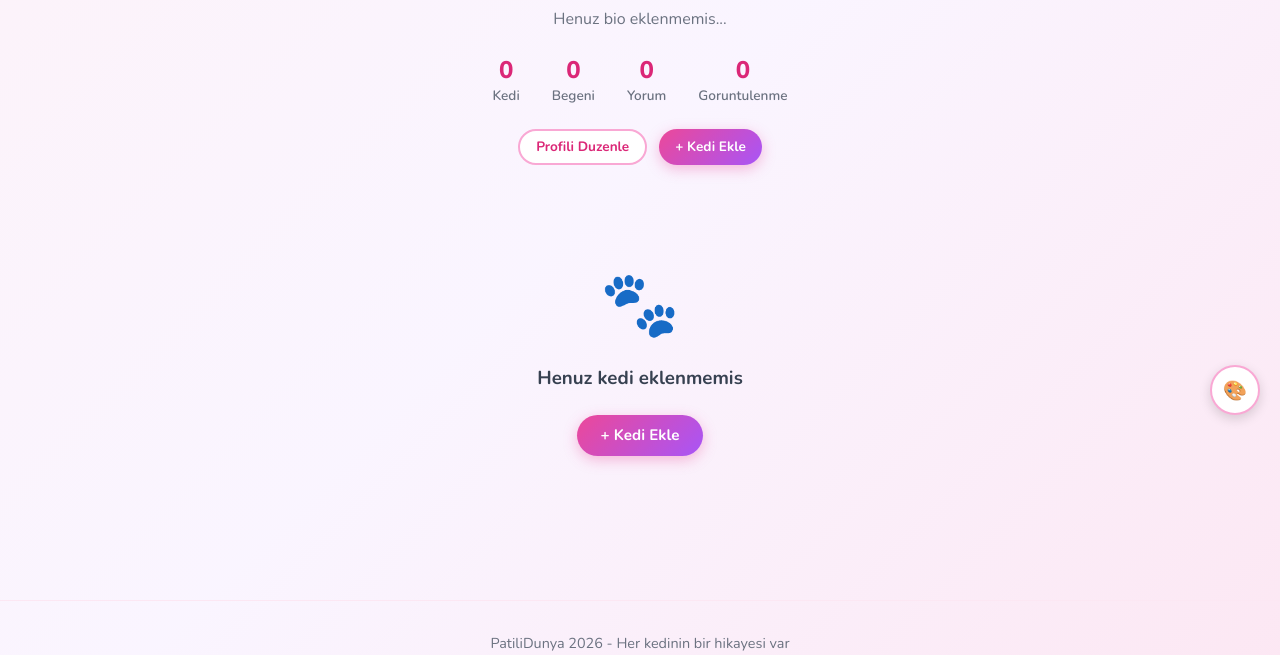
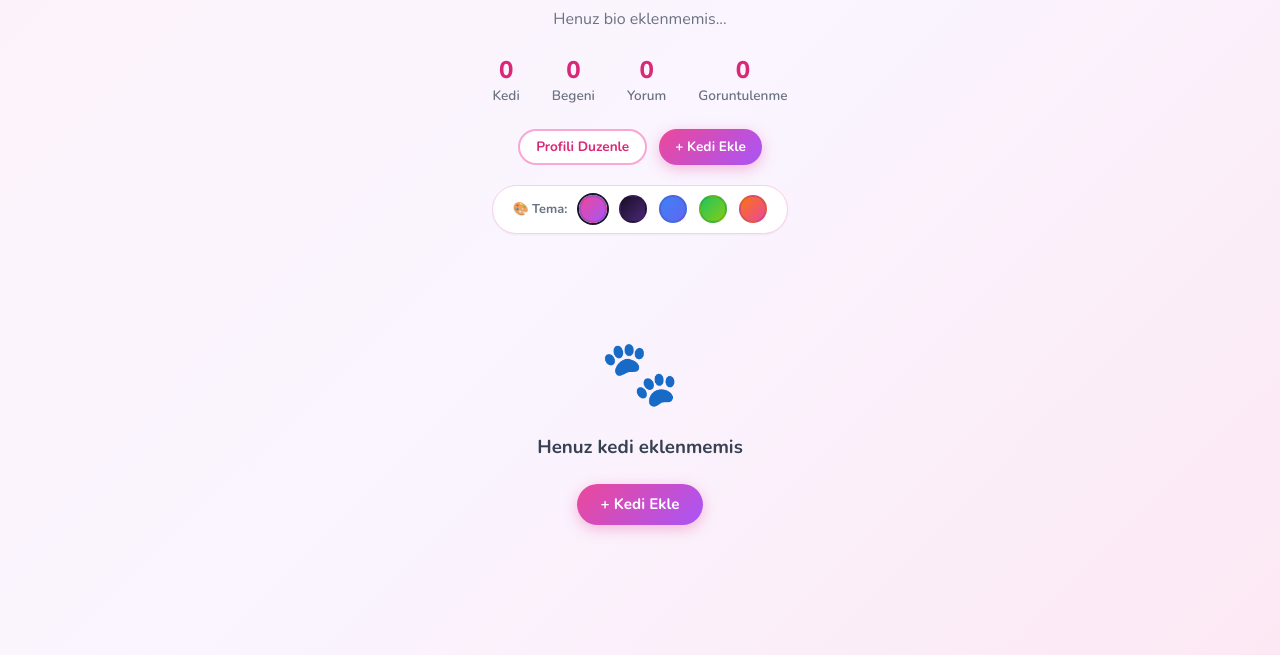
Before and after one commit to lumbe911/patilidunya, a Flask app: a page that uses templates/base.html in a window 1280 px wide. Shown: the part 365-1020 px from the top of the page. Run offline with Flask 3, Linux system fonts and the light colour scheme; the visitor is signed in with stand-in values (Sample User, id 1); data comes from the database, SQL or seed files in the repository; data that the repository does not hold is empty.

Commit message:
Tema secici profile tasindi, floating buton kaldirildi

```diff
--- a/templates/base.html
+++ b/templates/base.html
@@ -58,33 +58,7 @@
     </footer>
 
     {% if current_user.is_authenticated %}
-    <div id="themePicker" style="position:fixed; bottom:20px; right:20px; z-index:100;">
-        <button id="themeToggle" onclick="toggleThemeBox()" style="width:50px; height:50px; border-radius:50%; border:2px solid var(--pink-300); background:white; cursor:pointer; font-size:1.2rem; display:flex; align-items:center; justify-content:center; box-shadow: 0 4px 12px rgba(0,0,0,0.15); transition: all 0.3s;">
-            🎨
-        </button>
-        <div id="themeBox" style="display:none; position:absolute; bottom:60px; right:0; background:white; border-radius:12px; padding:12px; box-shadow: 0 8px 30px rgba(0,0,0,0.2); border:1px solid var(--pink-200); min-width:120px;">
-            <div style="font-size:0.75rem; font-weight:700; color:var(--gray-500); margin-bottom:8px; text-align:center;">Tema Sec</div>
-            <div style="display:flex; gap:6px; justify-content:center; flex-wrap:wrap;">
-                <button class="theme-btn active" data-theme="pembe" onclick="setTheme('pembe')" title="Pembe" style="width:30px; height:30px; border-radius:50%; border:2px solid rgba(0,0,0,0.1); cursor:pointer; background: linear-gradient(135deg, #ec4899, #a855f7);"></button>
-                <button class="theme-btn" data-theme="dark" onclick="setTheme('dark')" title="Karanlik" style="width:30px; height:30px; border-radius:50%; border:2px solid rgba(0,0,0,0.1); cursor:pointer; background: linear-gradient(135deg, #1a1025, #4a2878);"></button>
-                <button class="theme-btn" data-theme="mavi" onclick="setTheme('mavi')" title="Mavi" style="width:30px; height:30px; border-radius:50%; border:2px solid rgba(0,0,0,0.1); cursor:pointer; background: linear-gradient(135deg, #3b82f6, #6366f1);"></button>
-                <button class="theme-btn" data-theme="yesil" onclick="setTheme('yesil')" title="Yesil" style="width:30px; height:30px; border-radius:50%; border:2px solid rgba(0,0,0,0.1); cursor:pointer; background: linear-gradient(135deg, #22c55e, #84cc16);"></button>
-                <button class="theme-btn" data-theme="turuncu" onclick="setTheme('turuncu')" title="Turuncu" style="width:30px; height:30px; border-radius:50%; border:2px solid rgba(0,0,0,0.1); cursor:pointer; background: linear-gradient(135deg, #f97316, #ec4899);"></button>
-            </div>
-        </div>
-    </div>
     <script>
-    function toggleThemeBox() {
-        var box = document.getElementById('themeBox');
-        box.style.display = box.style.display === 'none' ? 'block' : 'none';
-    }
-    document.addEventListener('click', function(e) {
-        var picker = document.getElementById('themePicker');
-        if (!picker.contains(e.target)) {
-            document.getElementById('themeBox').style.display = 'none';
-        }
-    });
-
     function setTheme(name) {
         document.documentElement.setAttribute('data-theme', name);
         localStorage.setItem('pd-theme', name);
@@ -92,12 +66,6 @@
             b.classList.toggle('active', b.getAttribute('data-theme') === name);
         });
     }
-    (function() {
-        var current = document.documentElement.getAttribute('data-theme') || 'pembe';
-        document.querySelectorAll('.theme-btn').forEach(function(b) {
-            b.classList.toggle('active', b.getAttribute('data-theme') === current);
-        });
-    })();
 
     function checkNotifs() {
         fetch('/api/notifications/unread').then(function(r){return r.json()}).then(function(d){
--- a/templates/user_profile.html
+++ b/templates/user_profile.html
@@ -35,6 +35,14 @@
             {% if unread > 0 %}
             <a href="{{ url_for('notifications') }}" class="btn btn-sm" style="background:#ef4444; color:white; position:relative;">Bildirimler <span style="background:white; color:#ef4444; border-radius:50%; padding:0 6px; font-size:0.7rem; font-weight:800; margin-left:4px;">{{ unread }}</span></a>
             {% endif %}
+        </div>
+        <div style="margin-top:1.25rem; display:inline-flex; align-items:center; gap:0.75rem; background:white; border-radius:var(--radius-full); padding:0.6rem 1.2rem; border:1px solid var(--pink-200); box-shadow:var(--shadow-sm);">
+            <span style="font-size:0.8rem; font-weight:700; color:var(--gray-500);">🎨 Tema:</span>
+            <button class="theme-btn active" data-theme="pembe" onclick="setTheme('pembe')" title="Pembe" style="width:28px; height:28px; border-radius:50%; border:2px solid rgba(0,0,0,0.1); cursor:pointer; background:linear-gradient(135deg, #ec4899, #a855f7); transition:transform 0.2s;"></button>
+            <button class="theme-btn" data-theme="dark" onclick="setTheme('dark')" title="Karanlik" style="width:28px; height:28px; border-radius:50%; border:2px solid rgba(0,0,0,0.1); cursor:pointer; background:linear-gradient(135deg, #1a1025, #4a2878); transition:transform 0.2s;"></button>
+            <button class="theme-btn" data-theme="mavi" onclick="setTheme('mavi')" title="Mavi" style="width:28px; height:28px; border-radius:50%; border:2px solid rgba(0,0,0,0.1); cursor:pointer; background:linear-gradient(135deg, #3b82f6, #6366f1); transition:transform 0.2s;"></button>
+            <button class="theme-btn" data-theme="yesil" onclick="setTheme('yesil')" title="Yesil" style="width:28px; height:28px; border-radius:50%; border:2px solid rgba(0,0,0,0.1); cursor:pointer; background:linear-gradient(135deg, #22c55e, #84cc16); transition:transform 0.2s;"></button>
+            <button class="theme-btn" data-theme="turuncu" onclick="setTheme('turuncu')" title="Turuncu" style="width:28px; height:28px; border-radius:50%; border:2px solid rgba(0,0,0,0.1); cursor:pointer; background:linear-gradient(135deg, #f97316, #ec4899); transition:transform 0.2s;"></button>
         </div>
         {% endif %}
     </div>
```
